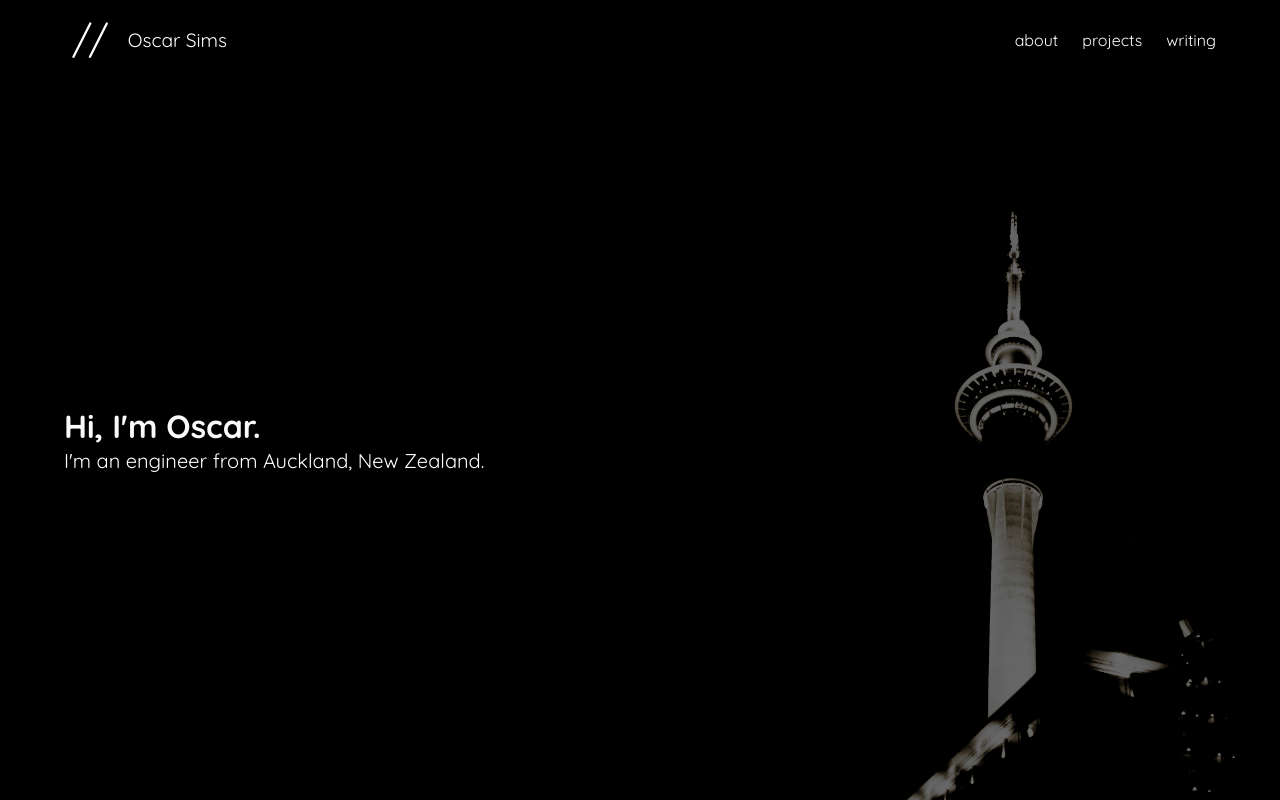
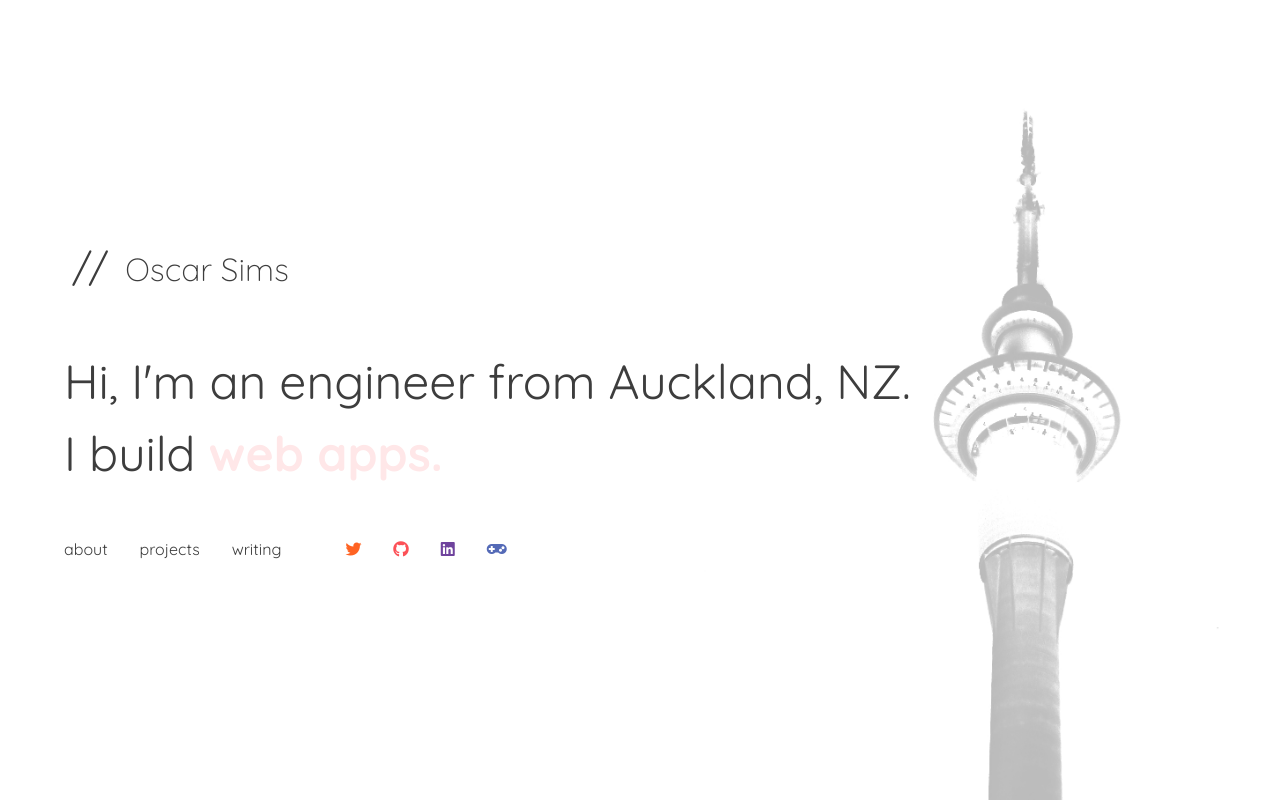
Before and after one commit to oscarcs/oscarcs.github.io, a Vue app: page /about in a window 1280 px wide. Built offline with nearby package versions, Linux system fonts and the light colour scheme.

Commit message:
Revamp styles.

```diff
--- a/src/App.vue
+++ b/src/App.vue
@@ -1,72 +1,21 @@
 <template>
   <div id="app">
-    <b-navbar wrapper-class="container" :transparent="true">
-      <template slot="brand">
-        <b-navbar-item tag="router-link" to="/">
-          <div class="logo">//</div>
-          <div class="logo-text">
-            <div class="logo-name">Oscar Sims</div>
-            <!-- <div class="logo-title">Software Engineer</div> -->
-          </div>
-        </b-navbar-item>
-      </template>
-      <template slot="end">
-        <b-navbar-item tag="router-link" to="/about">about</b-navbar-item>
-        <b-navbar-item tag="router-link" to="/projects">projects</b-navbar-item>
-        <b-navbar-item tag="router-link" to="/writing">writing</b-navbar-item>
-      </template>
-    </b-navbar>
     <router-view />
   </div>
 </template>
 
+
+<script lang="ts">
+import { Vue, Prop, Component } from 'vue-property-decorator';
+
+@Component({})
+export default class App extends Vue {
+  @Prop(String) navbarColor!: string;
+}
+</script>
+
 <style lang="scss">
-@use "sass:color";
-@import url("https://fonts.googleapis.com/css?family=Quicksand:400,700&amp;display=swap");
-@import "~bulma/sass/utilities/_all";
-
-// Fonts
-$family-primary: "Quicksand", sans-serif;
-$weight-normal: 400;
-
-// Main Theme Colors
-$color-main: black;
-$color-main-invert: $white;
-$color-text: $white;
-$color-link: $grey;
-
-$scheme-main: $color-main;
-$scheme-main-bis: color.adjust($color-main, $lightness: 5%);
-$scheme-main-ter: color.adjust($color-main, $lightness: 10%);
-
-$scheme-invert: $color-main-invert;
-$scheme-invert-bis: $white;
-$scheme-invert-ter: $white;
-
-$background: color.adjust($color-main, $lightness: 10%);
-
-$text: $color-text;
-$text-invert: color.invert($color-text, $weight: 100%);
-
-$link: $color-link;
-$link-invert: color.invert($color-link, $weight: 100%);
-
-// Backgrounds
-.hero-skytower {
-  @extend .hero;
-  background-image: url('assets/sky-tower.jpg');
-  background-position: right; /* Center the image */
-  background-repeat: no-repeat; /* Do not repeat the image */
-  background-size: contain;
-  background-color: black;
-
-  .title {
-    color: $white-bis;
-  }
-}
-
-// Navbar
-$navbar-height: 5rem;
+@import "@/styles/oscar.scss";
 
 // Bulma
 @import "~bulma/bulma.sass";
@@ -78,25 +27,6 @@ html {
   overflow: auto;
 }
 
-$logo-size: 2.4rem;
-.logo {
-  padding-left: 0.5rem;
-  font-size: $logo-size;
-}
-
-.logo-text {
-  margin-left: $logo-size / 2;
-  margin-right: $logo-size / 2;
-}
-
-.logo-name {
-  font-size: $logo-size / 2;
-}
-
-.logo-title {
-  font-size: ($logo-size / 2) * 0.75;
-}
-
 .navbar-burger {
   height: initial;
 }
--- a/src/components/Blog.vue
+++ b/src/components/Blog.vue
@@ -45,6 +45,7 @@ export default class Blog extends Vue {
   @Prop() private url!: string;
 
   private posts: Post[] = [];
+  private totalPosts = 0;
 
   mounted() {
     fetch(Config.baseUrl + this.url)
@@ -53,11 +54,12 @@ export default class Blog extends Vue {
     })
     .then(data => {
       console.log(data);
-      this.posts = data.map((x: Post) => {
+      this.posts = data.rows.map((x: Post) => {
         x.url = this.url + '/' + x.url;
         x.date = new Date(x.date);
         return x;
       });
+      this.totalPosts = data.length;
     })
   }
 }
--- /dev/null
+++ b/src/components/Navbar.vue
@@ -0,0 +1,39 @@
+<template>
+  <b-navbar :type="color || 'is-transparent'" wrapper-class="container" :transparent="true">
+    <template slot="brand">
+      <b-navbar-item tag="router-link" to="/">
+        <div class="logo">//</div>
+        <div class="logo-text">
+          <div class="logo-name">Oscar Sims</div>
+          <!-- <div class="logo-title">Software Engineer</div> -->
+        </div>
+      </b-navbar-item>
+    </template>
+    <template slot="end">
+      <b-navbar-item tag="router-link" to="/about">
+        <span>about</span>
+      </b-navbar-item>
+      <b-navbar-item tag="router-link" to="/projects">
+        <span>projects</span>
+      </b-navbar-item>
+      <b-navbar-item tag="router-link" to="/writing">
+        <span>writing</span>
+      </b-navbar-item>
+    </template>
+  </b-navbar>
+</template>
+
+<script lang="ts">
+import { Component, Prop, Vue } from 'vue-property-decorator';
+
+@Component({})
+export default class Navbar extends Vue {
+  @Prop() private color!: string;
+}
+</script>
+
+<style lang="scss" scoped>
+  .navbar {
+    background-color: transparent;
+  }
+</style>
--- a/src/router/index.ts
+++ b/src/router/index.ts
@@ -12,7 +12,8 @@ Vue.use(VueRouter)
   {
     path: '/',
     name: 'Home',
-    component: Home
+    component: Home,
+    props: { navbarColor: 'is-light' }
   },
   {
     path: '/about',
--- /dev/null
+++ b/src/styles/oscar.scss
@@ -0,0 +1,75 @@
+@use "sass:color";
+@import url("https://fonts.googleapis.com/css2?family=Quicksand:wght@300;400;500;700&display=swap");
+@import "~bulma/sass/utilities/_all";
+
+// Fonts
+$family-primary: "Quicksand", sans-serif;
+$weight-normal: 400;
+
+$slate: #3D3D3D;
+$blue: #546AB7;
+$purple: #6F439D;
+$red: #FC5157;
+$orange: #FF6322;
+
+// Main Theme Colors
+$color-main: $white;
+$color-main-invert: $black-ter;
+$color-text: $slate;
+$color-link: $purple;
+
+$scheme-main: $color-main;
+$scheme-main-bis: color.adjust($color-main, $lightness: 5%);
+$scheme-main-ter: color.adjust($color-main, $lightness: 10%);
+
+$scheme-invert: $color-main-invert;
+$scheme-invert-bis: $white;
+$scheme-invert-ter: $white;
+
+$background: color.adjust($color-main, $lightness: -10%);
+
+$text: $color-text;
+$text-invert: color.invert($color-text, $weight: 100%);
+
+$link: $color-link;
+$link-invert: color.invert($color-link, $weight: 100%);
+
+$navbar-height: 5rem;
+
+$logo-size: 2.4rem;
+
+.logo-container {
+  display: flex;
+  align-items: center;
+}
+
+.logo {
+  padding-left: 0.5rem;
+  font-size: $logo-size;
+}
+
+.logo-text {
+  margin-left: $logo-size / 2;
+  margin-right: $logo-size / 2;
+}
+
+.logo-name {
+  font-size: $logo-size / 2;
+}
+
+.logo-title {
+  font-size: ($logo-size / 2) * 0.75;
+}
+
+.red {
+  color: $red;
+}
+.orange {
+  color: $orange;
+}
+.blue {
+  color: $blue;
+}
+.purple {
+  color: $purple;
+}
--- a/src/views/About.vue
+++ b/src/views/About.vue
@@ -1,4 +1,6 @@
 <template>
+  <div>
+    <Navbar></Navbar>
     <div class="container">
       <div class="columns is-vcentered">
         <div class="column is-one-third has-text-centered">
@@ -8,12 +10,12 @@
           <div class="section">
             <div class="content">
               <h1 class="title">about</h1>
-            <p>I'm an engineer from Auckland.</p>
+              <p>I'm a software engineer from Auckland.</p>
               <p>This website catalogues some of the things I've been working on and thinking about, in software engineering and other fields.</p>
               <p>Computers are <a href="https://twitter.com/whitequark/status/1115432559738019840?s=20">great</a>,
               but programmers have a pretty poor track record. Most software is slow, faulty, and late.<br />
               I think that we can do better.</p>
-            <p>If you want to get in touch, you can find me below, or at oscar@oscarsims.co.nz.</p>
+              <p>If you want to get in touch, you can find me below, or at <span class="orange">oscar@oscarsims.co.nz.</span></p>
               <p>
                 <a class="fab fa-twitter" href="https://twitter.com/oscaroverflow"></a>
                 <a class="fab fa-github" href="https://github.com/oscarcs"></a>
@@ -25,9 +27,22 @@
         </div>
       </div>
     </div>
+  </div>
 </template>
 
+<script lang="ts">
+import { Vue, Component } from 'vue-property-decorator';
+import Navbar from '@/components/Navbar.vue';
+
+@Component({ components: { Navbar } })
+export default class About extends Vue {
+
+}
+</script>
+
 <style scoped lang="scss">
+@import "@/styles/oscar.scss";
+
 .content p:not(:last-child) {
   margin-bottom: 2rem;
 }
@@ -40,7 +55,7 @@
 }
 
 .fa, .fab {
-  color: white;
+  color: $slate;
 
   &:not(:last-child) {
     margin-right: 3rem;
--- a/src/views/Home.vue
+++ b/src/views/Home.vue
@@ -1,23 +1,126 @@
 <template>
-  <section class="hero-skytower is-fullheight-with-navbar">
-    <div class="hero-body">
-      <div class="container">
-        <h5 class="title">
-          Hi, I'm Oscar.
-        </h5>
-        <h3 class="subtitle">
-          I'm an engineer from Auckland, New Zealand.<br />
-        </h3>
+  <div>
+    <section class="hero is-fullheight">
+      <div class="hero-body">
+        <div class="container">
+          <div class="name">
+            <span class="logo">//</span> Oscar Sims
+          </div>
+          <div class="pitch">
+            <!-- <span class="accent">Hi,</span> -->
+             Hi, I'm an engineer from <span class="">Auckland</span>, NZ.
+          </div>
+          <div class="pitch">
+            I build <span
+              :class="['accent', accentText[accentTextIndex].class]"
+            >{{accentText[accentTextIndex].text}}.</span>
+          </div>
+          <div class="endnote">
+            <router-link to="/about">about</router-link>
+            <router-link to="/projects">projects</router-link>
+            <router-link to="/writing">writing</router-link>
+            <a style="margin-left: 2rem;" class="fab fa-twitter orange" href="https://twitter.com/oscaroverflow"></a>
+            <a class="fab fa-github red" href="https://github.com/oscarcs"></a>
+            <a class="fab fa-linkedin purple" href="https://www.linkedin.com/in/oscarcs"></a>
+            <a class="fa fa-gamepad blue" href="https://oscar.itch.io"></a>
+          </div>
+        </div>
       </div>
-    </div>
-  </section>
+    </section>
+  </div>
 </template>
 
 <script lang="ts">
 import { Vue, Component } from 'vue-property-decorator';
+import Navbar from '@/components/Navbar.vue';
 
-@Component
+@Component({ components: { Navbar } })
 export default class Home extends Vue {
+  private accentText = [
+    { text: 'software', class: 'orange' },
+    { text: 'software', class: 'white' },
+    { text: 'web apps', class: 'red' },
+    { text: 'web apps', class: 'white' },
+    { text: 'compilers', class: 'purple' },
+    { text: 'compilers', class: 'white' },
+    { text: 'desktop apps', class: 'blue' },
+    { text: 'desktop apps', class: 'white' },
+    { text: 'backends', class: 'orange' },
+    { text: 'backends', class: 'white' },
+    { text: 'cloud software', class: 'red' },
+    { text: 'cloud software', class: 'white' },
+    { text: 'tooling', class: 'purple' },
+    { text: 'tooling', class: 'white' },
+    { text: 'CI/CD pipelines', class: 'blue' },
+    { text: 'CI/CD pipelines', class: 'white' },
+  ]
 
+  // private accentTextIndex = Math.floor(Math.random() * this.accentText.length);
+  private accentTextIndex = 0;
+
+  mounted () {
+    setInterval(() => {
+      this.accentTextIndex = (this.accentTextIndex + 1) % this.accentText.length;
+    }, 2500);
+  }
 }
 </script>
+
+<style scoped lang="scss">
+  @import "@/styles/oscar.scss";
+
+  .hero {
+    background-color: white;
+    background-image: url('../assets/sky-tower.jpg');
+    background-position: bottom 0px right 0px;
+    background-repeat: no-repeat;
+    background-size: contain;
+  }
+
+  .white {
+    color: white;
+  }
+
+  .name {
+    font-size: 2rem;
+    margin-bottom: 3rem;
+    font-weight: 100;
+  }
+
+  .logo {
+    font-weight: 400;
+    margin-right: 0.5rem;
+  }
+
+  .pitch {
+    font-size: 3rem;
+  }
+
+  .subpitch {
+    font-size: 1.5rem;
+  }
+
+  .endnote {
+    margin-top: 3rem;
+  }
+
+  a {
+    color: $slate;
+    &:not(:last-child) {
+      margin-right: 2rem;
+    }
+  }
+
+  .accent {
+    // color: $red;
+    font-weight: 700;
+    transition: color 0.8s;
+  }
+
+  .fa, .fab {
+    // color: white;
+    &:not(:last-child) {
+      margin-right: 2rem;
+    }
+  }
+</style>
--- a/src/views/Projects.vue
+++ b/src/views/Projects.vue
@@ -1,17 +1,21 @@
 <template>
-  <div class="container">
-    <div class="section">
-      <h1 class="title">projects</h1>
-      <Blog :textOnly="false" url="/projects"></Blog>
+  <div>
+    <Navbar></Navbar>
+    <div class="container">
+      <div class="section">
+        <h1 class="title">projects</h1>
+        <Blog :textOnly="false" url="/projects"></Blog>
+      </div>
     </div>
   </div>
 </template>
 
 <script lang="ts">
 import { Vue, Component } from 'vue-property-decorator';
+import Navbar from '@/components/Navbar.vue';
 import Blog from '@/components/Blog.vue';
 
-@Component({ components: { Blog }})
+@Component({ components: { Navbar, Blog }})
 export default class Projects extends Vue {
 
 }
--- a/src/views/Writing.vue
+++ b/src/views/Writing.vue
@@ -1,17 +1,21 @@
 <template>
-  <div class="container">
-    <div class="section">
-      <h1 class="title">writing</h1>
-      <Blog url="/writing"></Blog>
+  <div>
+    <Navbar></Navbar>
+    <div class="container">
+      <div class="section">
+        <h1 class="title">writing</h1>
+        <Blog url="/writing"></Blog>
+      </div>
     </div>
   </div>
 </template>
 
 <script lang="ts">
 import { Vue, Component } from 'vue-property-decorator';
+import Navbar from '@/components/Navbar.vue';
 import Blog from '@/components/Blog.vue';
 
-@Component({ components: { Blog }})
+@Component({ components: { Navbar, Blog }})
 export default class Writing extends Vue {
 
 }
```
Also changed, not shown: src/assets/sky-tower.jpg. Lines whose indentation alone changed are shown as unchanged.
